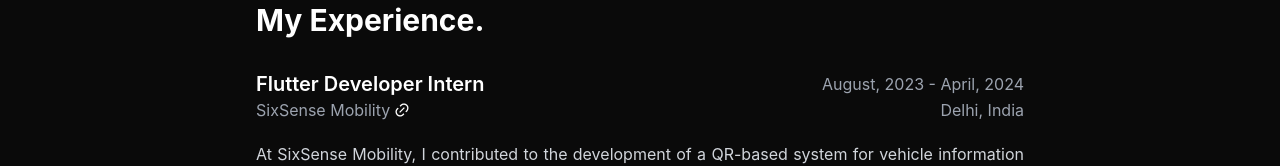
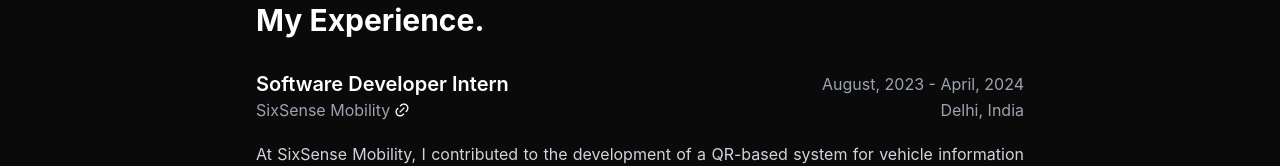
Before and after one commit to paritoshkrjha/PortfolioV3, a React (Vite) app: page /about in a window 1280 px wide. Shown: the part 578-744 px from the top of the page. Built offline with nearby package versions, Linux system fonts and the light colour scheme; a web font is replaced by a local one.

Commit message:
Updated Experience

```diff
--- a/src/pages/About/sections/Experience.jsx
+++ b/src/pages/About/sections/Experience.jsx
@@ -6,7 +6,7 @@ function Experience() {
       <h1 className="text-3xl font-bold text-white">My Experience.</h1>
       <ul className="mt-6">
         <ExperienceItem
-          position={'Flutter Developer Intern'}
+          position={'Software Developer Intern'}
           company={'SixSense Mobility'}
           duration={'August, 2023 - April, 2024'}
           location={'Delhi, India'}
```
